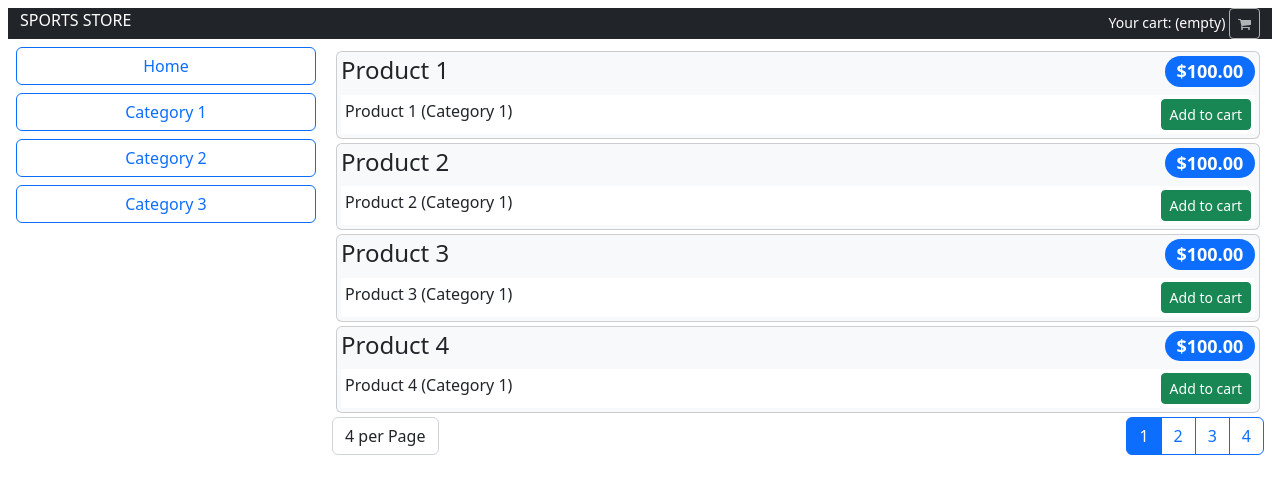
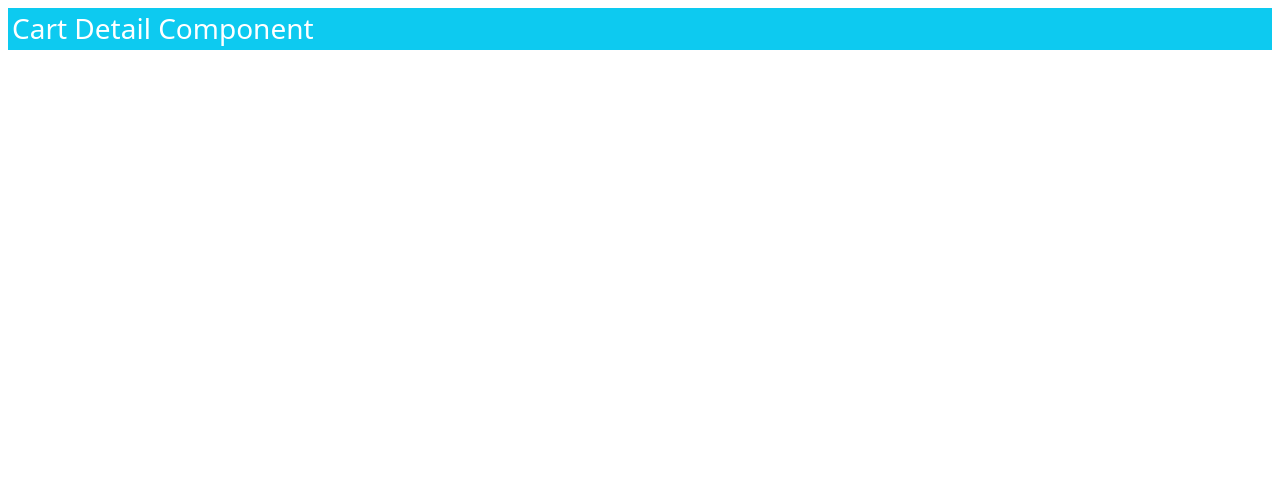
Before and after one commit to Popovkov57/SportStore, an Angular app: page /cart in a window 1280 px wide. Shown: the top 494 px of the page. Built offline with nearby package versions, Linux system fonts and the light colour scheme.

Commit message:
Add detail and checkout component and routing

```diff
--- a/src/app/app.component.ts
+++ b/src/app/app.component.ts
@@ -2,6 +2,6 @@ import { Component } from '@angular/core';
 
 @Component({
   selector: 'app',
-  template: "<store></store>"
+  template: "<router-outlet></router-outlet>"
 })
 export class AppComponent {}
--- a/src/app/app.module.ts
+++ b/src/app/app.module.ts
@@ -1,15 +1,22 @@
 import { NgModule } from '@angular/core';
 import { BrowserModule } from '@angular/platform-browser';
 import { StoreModule } from './store/store.module';
-
 import { AppComponent } from './app.component';
+import { StoreComponent } from './store/store.component';
+import { CheckoutComponent } from './store/checkout.component';
+import { CartDetailComponent } from './store/cartDetail.component';
+import { RouterModule } from '@angular/router';
 
 @NgModule({
+  imports: [BrowserModule, StoreModule,
+    RouterModule.forRoot([
+      { path: "store", component: StoreComponent },
+      { path: "cart", component: CartDetailComponent },
+      { path: "checkout", component: CheckoutComponent },
+      { path: "**", redirectTo: "/store" }
+    ])],
   declarations: [
     AppComponent
-  ],
-  imports: [
-    BrowserModule, StoreModule
   ],
   providers: [],
   bootstrap: [AppComponent]
--- /dev/null
+++ b/src/app/store/cartDetail.component.ts
@@ -0,0 +1,7 @@
+import { Component } from "@angular/core";
+
+@Component({
+    template:`<div><h3 class="bg-info p-1 text-white">Cart Detail Component</h3></div>`
+})
+
+export class CartDetailComponent {}
--- a/src/app/store/cartSummary.component.html
+++ b/src/app/store/cartSummary.component.html
@@ -9,7 +9,7 @@
             (empty)
         </span>
     </small>
-    <button class="btn btn-sm bg-dark text-white" [disabled]="cart.itemCount == 0">
+    <button class="btn btn-sm bg-dark text-white" [disabled]="cart.itemCount == 0" routerLink="/cart">
         <i class="fa fa-shopping-cart"></i>
     </button>
 </div>
--- /dev/null
+++ b/src/app/store/checkout.component.ts
@@ -0,0 +1,7 @@
+import { Component } from "@angular/core";
+
+@Component({
+    template:`<div><h3 class="bg-info p-1 text-white">Checkout Component</h3></div>`
+})
+
+export class CheckoutComponent {}
--- a/src/app/store/store.component.ts
+++ b/src/app/store/store.component.ts
@@ -2,6 +2,7 @@ import { Component } from "@angular/core";
 import { Product } from "../model/product.model";
 import { ProductRepository } from "../model/product.repository";
 import { Cart } from "../model/cart.model";
+import { Router } from "@angular/router";
 
 @Component({
     selector: "store",
@@ -14,7 +15,7 @@ export class StoreComponent {
     public productsPerPage = 4;
     public selectedPage = 1;
 
-    constructor(private repository: ProductRepository, private cart: Cart) {}
+    constructor(private repository: ProductRepository, private cart: Cart, private router: Router) {}
 
     get products(): Product[] {
         let pageIndex = (this.selectedPage - 1) * this.productsPerPage;
@@ -44,6 +45,7 @@ export class StoreComponent {
 
     addProductToCart(product: Product) {
         this.cart.addLine(product, 1);
+        this.router.navigateByUrl("/cart");
     }
 
 }
```
Also changed, not shown: src/app/store/store.module.ts (+6 -3 lines).
